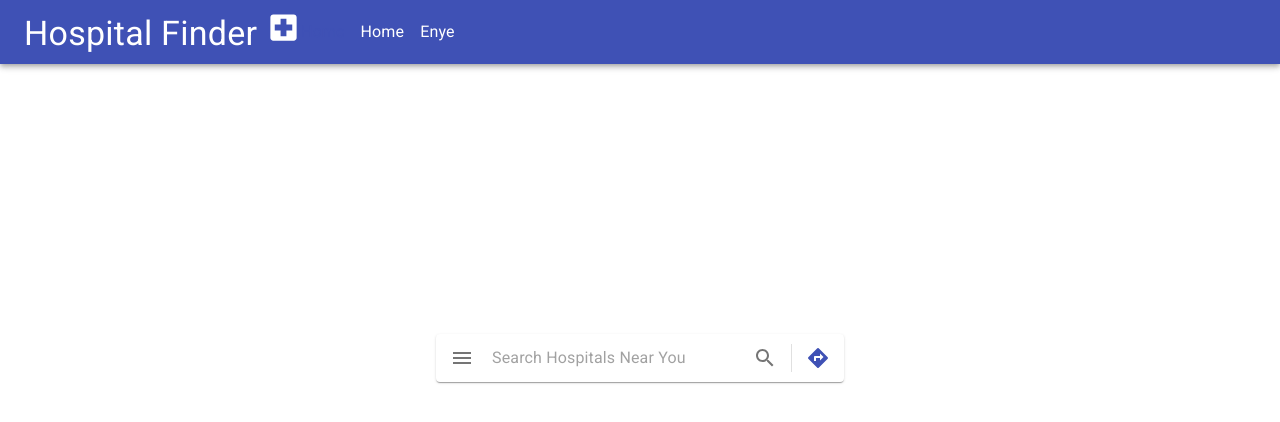
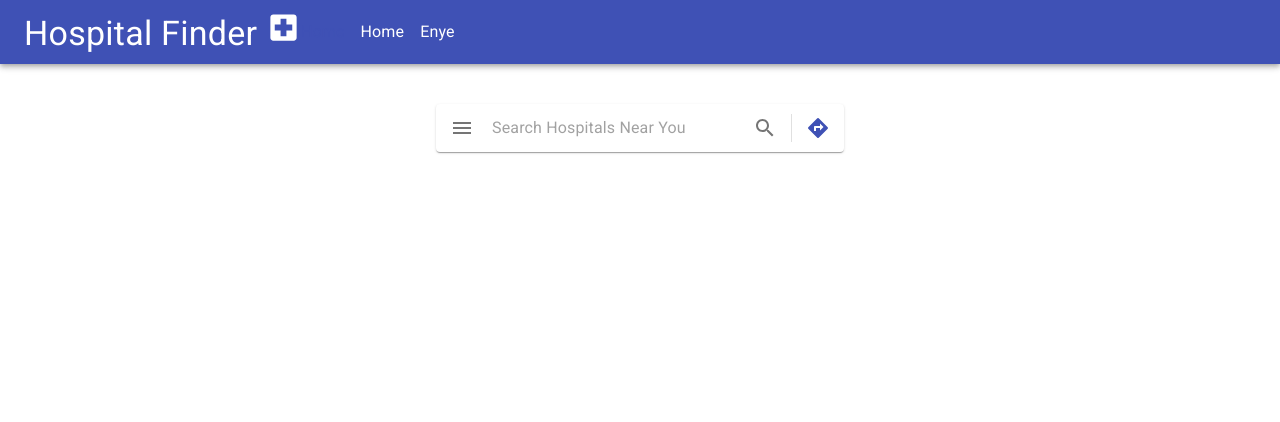
Before and after one commit to OluwaseunSoft/enyecodechallenge, a React (Create React App) app: page / in a window 1280 px wide. Shown: the top 422 px of the page. Built offline with nearby package versions, Linux system fonts and the light colour scheme.

Commit message:
react places autocomplete

```diff
--- a/package.json
+++ b/package.json
@@ -10,6 +10,7 @@
     "@testing-library/user-event": "^7.2.1",
     "react": "^16.13.1",
     "react-dom": "^16.13.1",
+    "react-places-autocomplete": "^7.2.1",
     "react-scripts": "3.4.1"
   },
   "scripts": {
--- a/src/hospitalsearch.js
+++ b/src/hospitalsearch.js
@@ -7,6 +7,7 @@ import IconButton from '@material-ui/core/IconButton';
 import MenuIcon from '@material-ui/icons/Menu';
 import SearchIcon from '@material-ui/icons/Search';
 import DirectionsIcon from '@material-ui/icons/Directions';
+import PlacesAutocomplete, { geocodeByAddress, getLatLng } from 'react-places-autocomplete';
 
 const useStyles = makeStyles((theme) => createStyles({
     root: {
@@ -38,7 +39,7 @@ export default function HospitalSearch()
         style={{
           display: "flex",
           justifyContent: "center",
-          margin: 250,
+          margin: 20,
           padding: 20
         }}>
       <Paper component="form" className={classes.root}>
```
Also changed, not shown: 1 other file (tests, documents, lock files or other folders).
